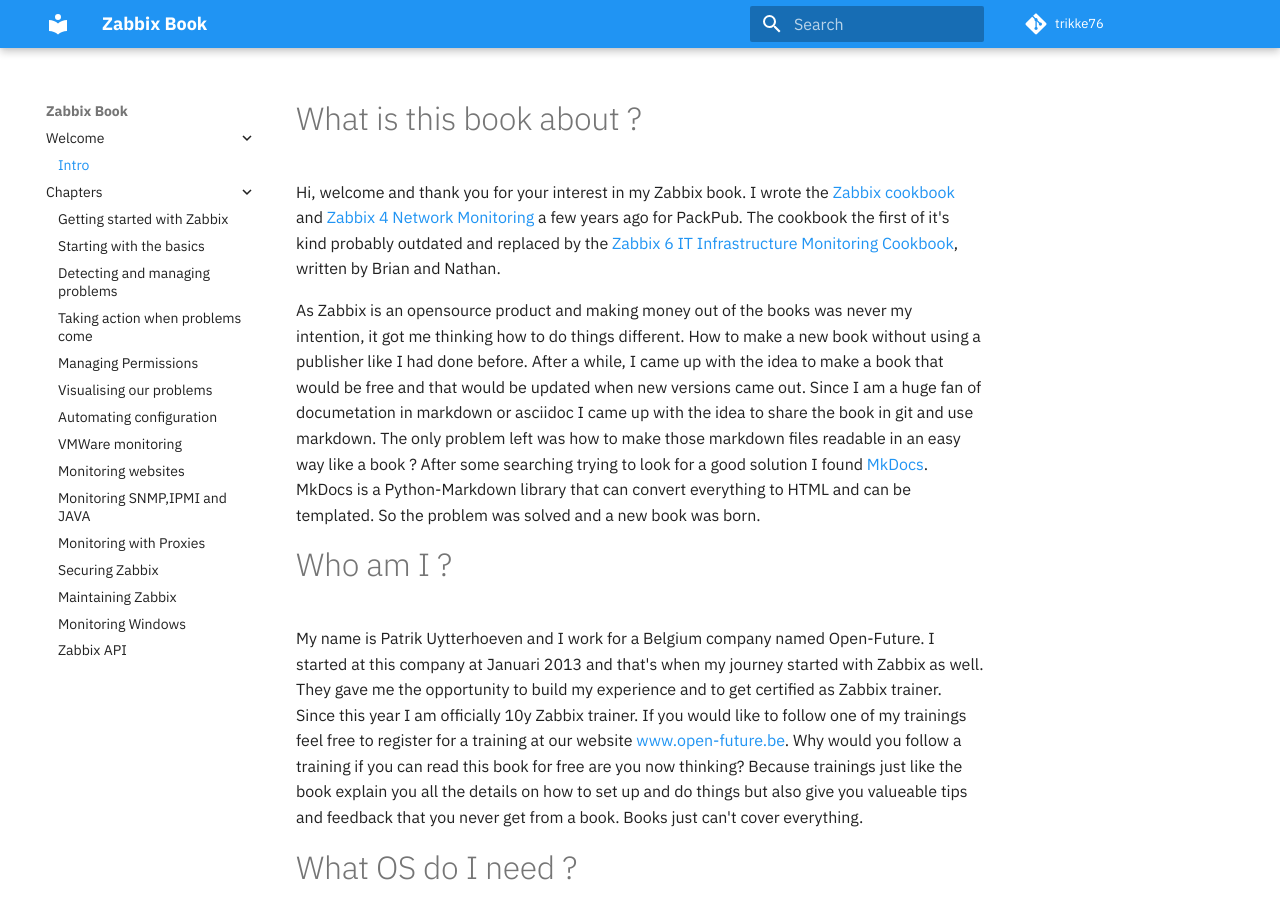
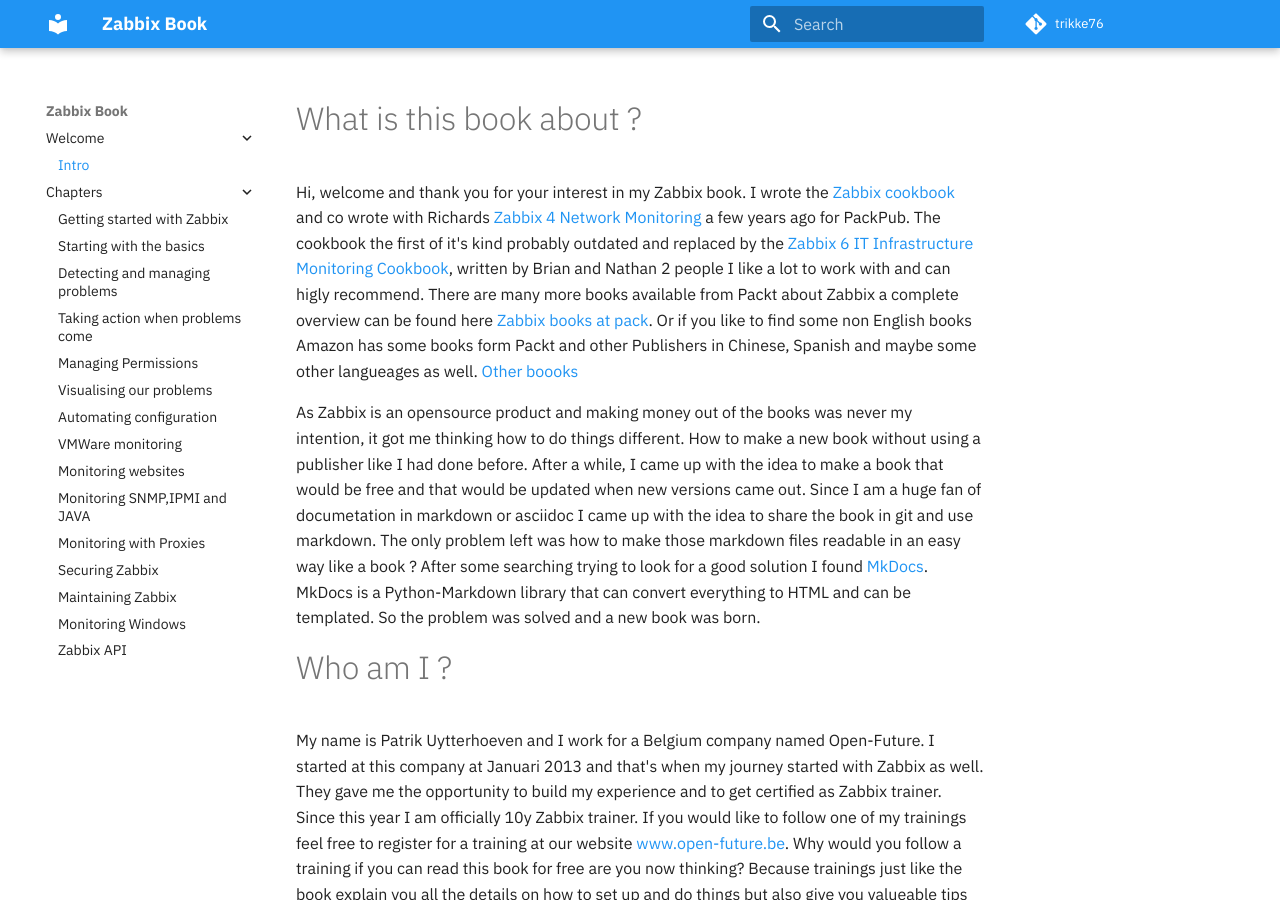
Before and after one commit to Trikke76/Zabbix-Book, an MkDocs documentation site: the page built from docs/index.md, in a window 1280 px wide and 900 px high. Built offline with MkDocs 1.6.1 and Material for MkDocs 9.7.7, drawn with Linux system fonts in a browser that asks for light colours; comment, search, counter and statistics services are not loaded.

Commit message:
added non english books

```diff
--- a/docs/index.md
+++ b/docs/index.md
@@ -1,6 +1,6 @@
 # What is this book about ?
 
-Hi, welcome and thank you for your interest in my Zabbix book. I wrote the [Zabbix cookbook](https://www.packtpub.com/product/zabbix-cookbook/9781784397586) and [Zabbix 4 Network Monitoring](https://www.packtpub.com/product/zabbix-4-network-monitoring-third-edition/9781789340266) a few years ago for PackPub. The cookbook the first of it's kind probably outdated and replaced by the [Zabbix 6 IT Infrastructure Monitoring Cookbook](https://www.packtpub.com/product/zabbix-6-it-infrastructure-monitoring-cookbook-second-edition/9781803246918), written by Brian and Nathan.
+Hi, welcome and thank you for your interest in my Zabbix book. I wrote the [Zabbix cookbook](https://www.packtpub.com/product/zabbix-cookbook/9781784397586) and co wrote with Richards [Zabbix 4 Network Monitoring](https://www.packtpub.com/product/zabbix-4-network-monitoring-third-edition/9781789340266) a few years ago for PackPub. The cookbook the first of it's kind probably outdated and replaced by the [Zabbix 6 IT Infrastructure Monitoring Cookbook](https://www.packtpub.com/product/zabbix-6-it-infrastructure-monitoring-cookbook-second-edition/9781803246918), written by Brian and Nathan 2 people I like a lot to work with and can higly recommend. There are many more books available from Packt about Zabbix a complete overview can be found here [Zabbix books at pack](https://www.packtpub.com/search?query=zabbix). Or if you like to find some non English books Amazon has some books form Packt and other Publishers in Chinese, Spanish and maybe some other langueages as well. [Other boooks](https://www.amazon.com/s?k=zabbix&crid=3G0JRTVTKS7YU&sprefix=zabbix+%2Caps%2C167&ref=nb_sb_noss_2)
 
 As Zabbix is an opensource product and making money out of the books was never my intention, it got me thinking how to do things different.
 How to make a new book without using a publisher like I had done before.
```
